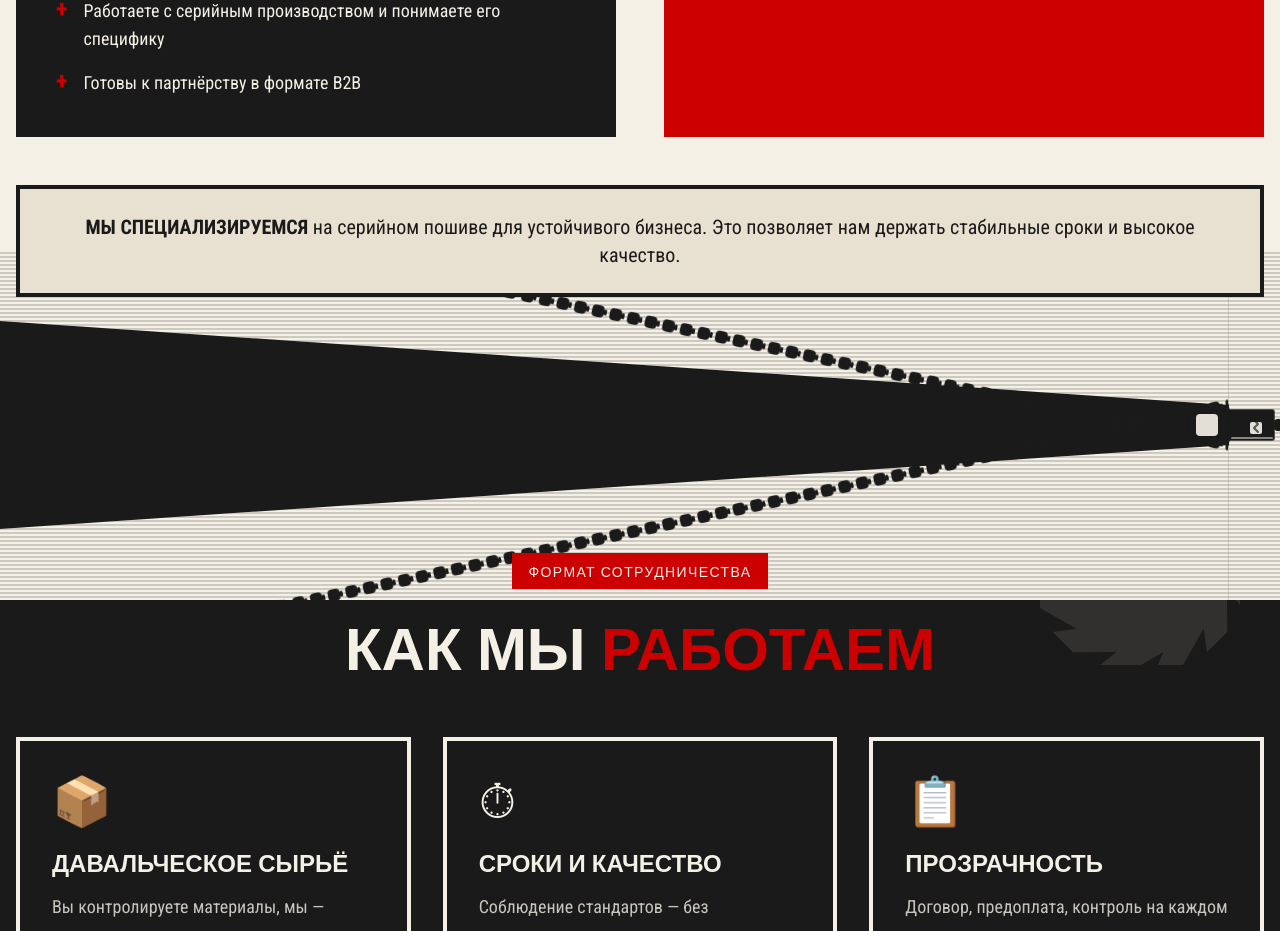
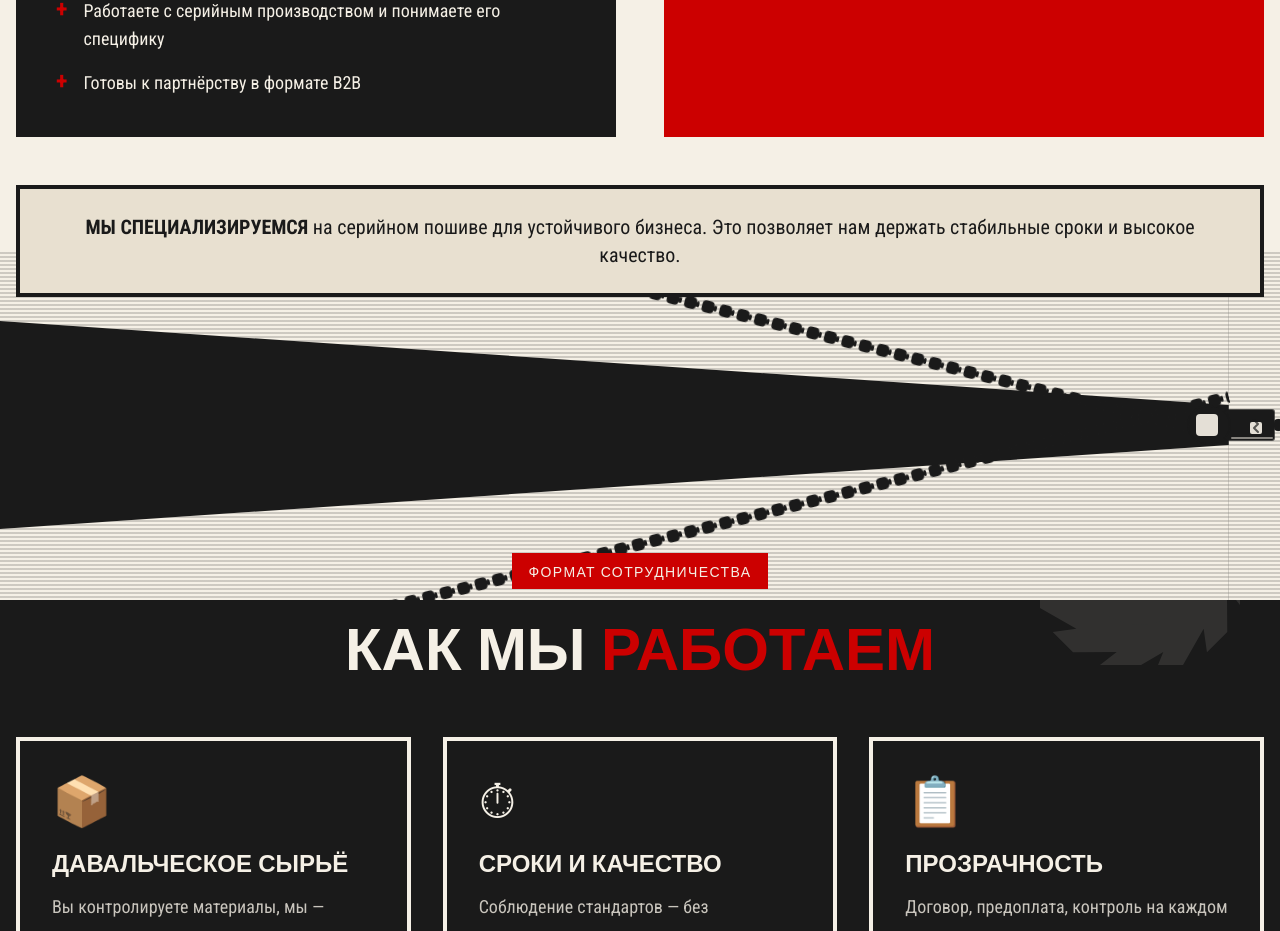
Before and after one commit to spbotdel/sewing, a Next.js app: page / in a window 1280 px wide. Shown: the part 1580-2511 px from the top of the page. Built offline with nearby package versions, Linux system fonts and the light colour scheme.

Commit message:
Align zipper teeth angle with seam

```diff
--- a/components/zipper-divider.tsx
+++ b/components/zipper-divider.tsx
@@ -133,12 +133,13 @@ export function ZipperDivider({ fromTheme, toTheme }: ZipperDividerProps) {
   const sliderHighlight = hexToRgba(fromColors.bg, 0.5);
 
   const patternBaseId = useId().replace(/:/g, "");
-  const openTopY = `calc(50% - ${openGap}px)`;
-  const openBottomY = `calc(50% + ${openGap}px)`;
+  const openTopY = `calc(50% - ${openGap}px - ${TEETH_HEIGHT / 2}px)`;
+  const openBottomY = `calc(50% + ${openGap}px - ${TEETH_HEIGHT / 2}px)`;
   const closedY = `calc(50% - ${TEETH_HEIGHT / 2}px)`;
   const closedTeethShadow = "none";
   const openTeethShadow = "none";
-  const openAngle = openProgress * 12;
+  const openAngle =
+    zipX <= 1 ? 0 : (Math.atan(openSlope / zipX) * 180) / Math.PI;
 
   const TeethRow = ({
     left,
```
